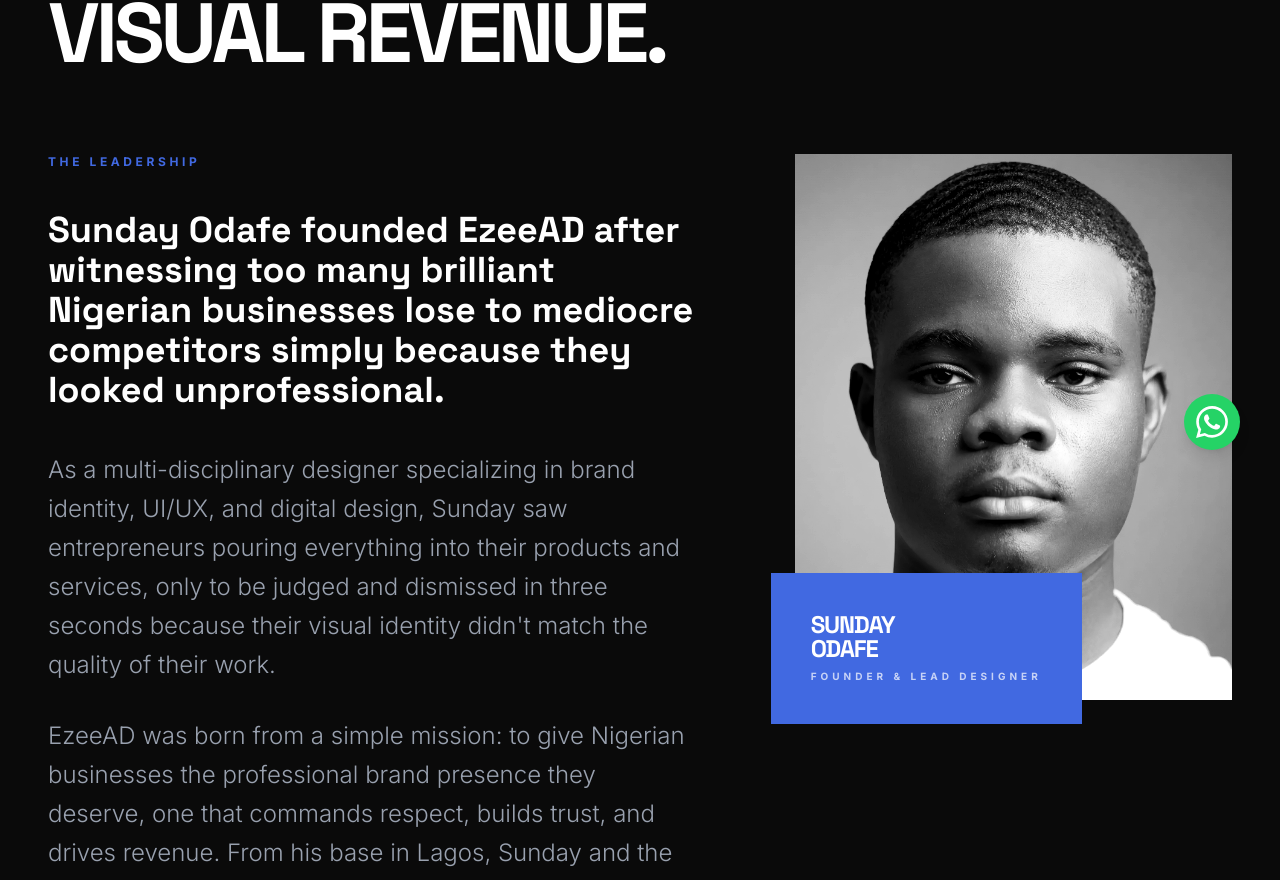
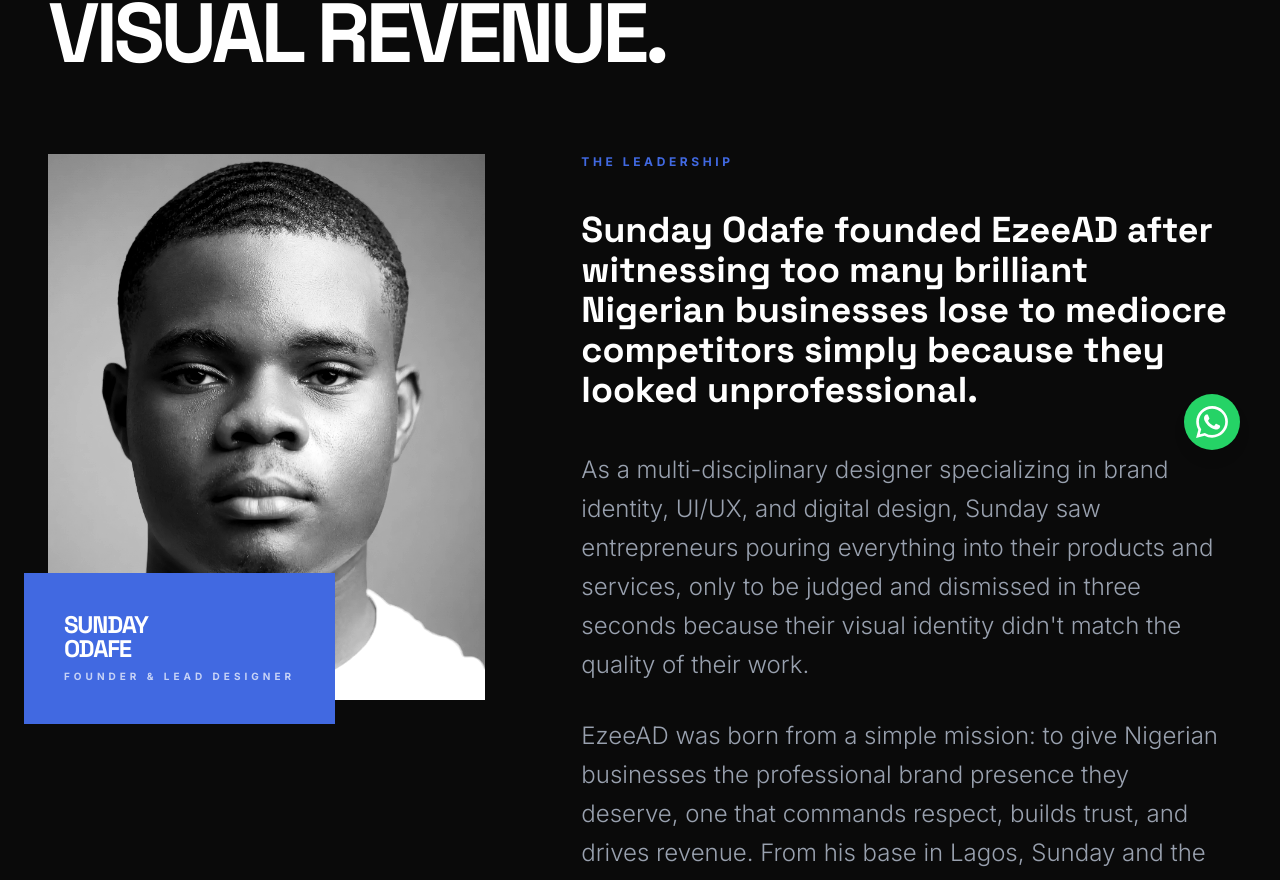
Before and after one commit to Ezeeanything/new-project, a Next.js app: page /about in a window 1280 px wide. Shown: the part 310-1190 px from the top of the page. Built offline with nearby package versions, Linux system fonts and the light colour scheme.

Commit message:
Update tagline to EVOLVED, terminology to MERCH, and About page mobile layout

```diff
--- a/app/about/page.tsx
+++ b/app/about/page.tsx
@@ -16,6 +16,25 @@
         </h1>
 
         <div className="grid grid-cols-1 lg:grid-cols-12 gap-16 lg:gap-24 items-start">
+
+          {/* Sunday's Portrait - Moved to top on mobile */}
+          <div className="lg:col-span-5 relative order-first mb-16 lg:mb-0">
+            <div className="relative aspect-[4/5] w-full bg-zinc-900 overflow-hidden grayscale contrast-125">
+              <Image
+                src="/sunday-odafe.png"
+                alt="Sunday Odafe - Founder of EzeeAD"
+                fill
+                className="object-cover object-center scale-105"
+                priority
+              />
+            </div>
+            {/* Subtle floating badge or tagline */}
+            <div className="absolute -bottom-6 -left-6 bg-[#4169E1] text-white p-8 md:p-10 hidden md:block z-20">
+              <span className="font-space font-black text-2xl uppercase tracking-tighter block leading-none">SUNDAY<br />ODAFE</span>
+              <span className="text-[10px] uppercase tracking-[0.4em] font-bold mt-2 block opacity-70">FOUNDER & LEAD DESIGNER</span>
+            </div>
+          </div>
+
           {/* Sunday's Story */}
           <div className="lg:col-span-7 flex flex-col gap-10">
             <div className="flex items-center gap-2">
@@ -37,23 +56,6 @@
             </div>
           </div>
 
-          {/* Sunday's Portrait */}
-          <div className="lg:col-span-5 relative">
-            <div className="relative aspect-[4/5] w-full bg-zinc-900 overflow-hidden grayscale contrast-125">
-              <Image
-                src="/sunday-odafe.png"
-                alt="Sunday Odafe - Founder of EzeeAD"
-                fill
-                className="object-cover object-center scale-105"
-                priority
-              />
-            </div>
-            {/* Subtle floating badge or tagline */}
-            <div className="absolute -bottom-6 -left-6 bg-[#4169E1] text-white p-8 md:p-10 hidden md:block">
-              <span className="font-space font-black text-2xl uppercase tracking-tighter block leading-none">SUNDAY<br />ODAFE</span>
-              <span className="text-[10px] uppercase tracking-[0.4em] font-bold mt-2 block opacity-70">FOUNDER & LEAD DESIGNER</span>
-            </div>
-          </div>
         </div>
       </section>
 
--- a/app/components/HeroSection.tsx
+++ b/app/components/HeroSection.tsx
@@ -21,7 +21,7 @@
       lines: [
         { text: "YOUR", color: "text-[#FAFAFA]" },
         { text: "BRAND", color: "text-[#FAFAFA]" },
-        { text: "TRANSFORMED.", color: "text-[#0A0A0A]" },
+        { text: "EVOLVED.", color: "text-[#0A0A0A]" },
       ]
     },
     {
--- a/app/services/page.tsx
+++ b/app/services/page.tsx
@@ -24,7 +24,7 @@
       desc: "Guiding the creative vision for campaigns, shoots, and long-term brand visual strategies to ensure a cohesive and premium output.",
     },
     {
-      title: "MERCHANDISE",
+      title: "MERCH",
       desc: "Physical brand manifestations. High-end apparel and merchandise design that turns your audience into walking billboards.",
     }
   ];
```
